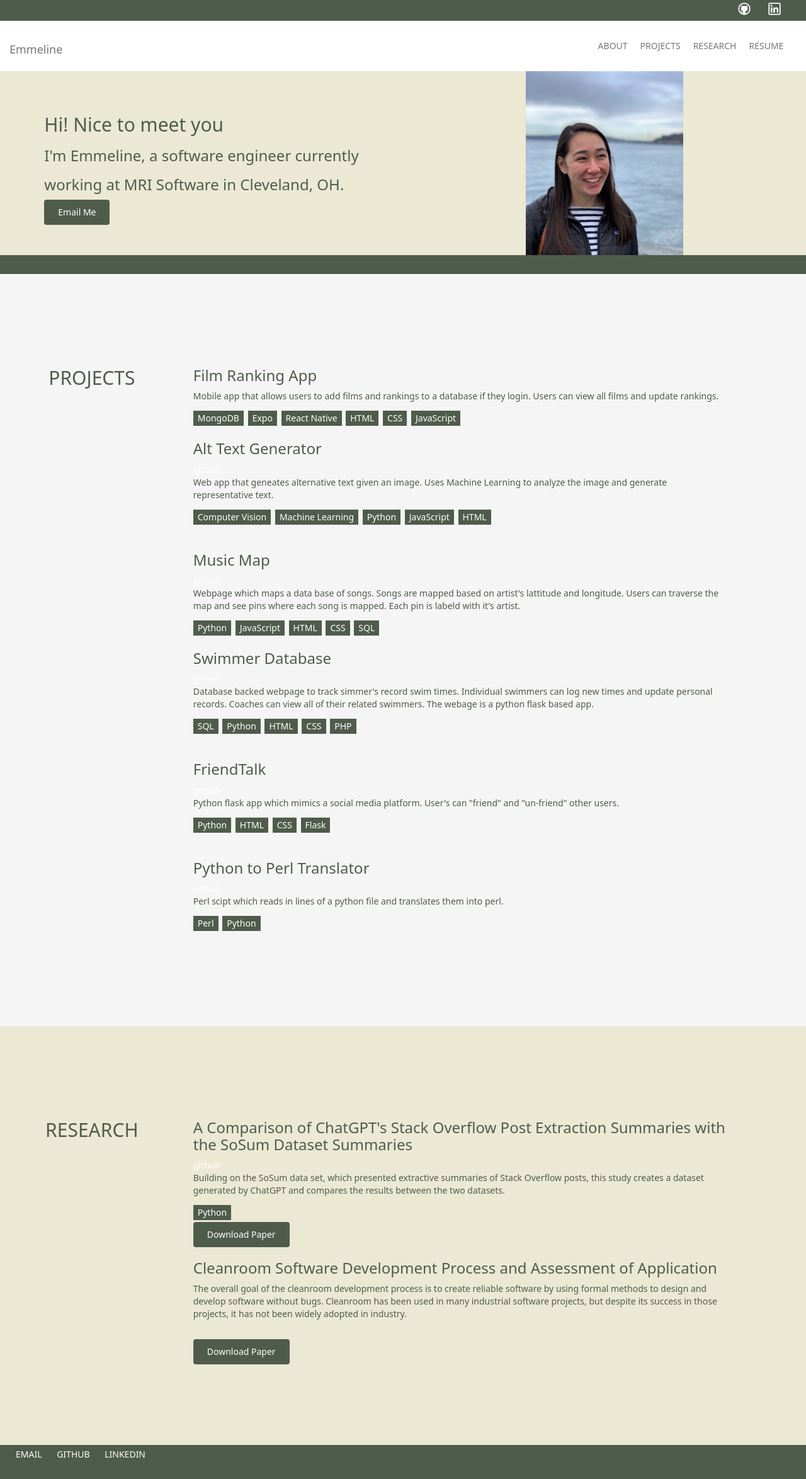
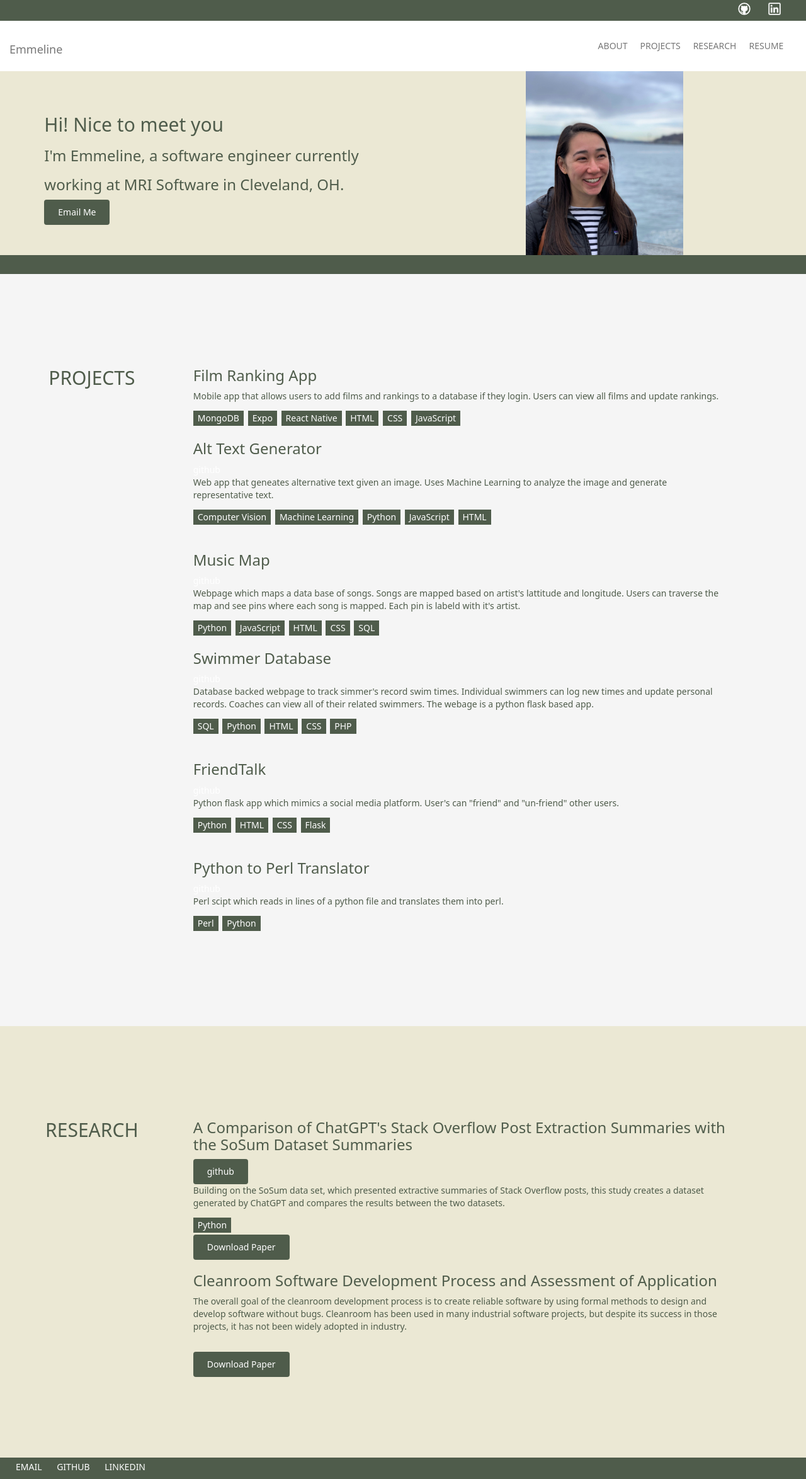
Before and after one commit to emmeline2/emmeline2.github.io, a Jekyll site: the page built from index.html, in a window 1280 px wide. Shown: the whole page at 63% size. Built offline with Jekyll 4.4.1, drawn with Linux system fonts in a browser that asks for light colours.

Commit message:
fix github button text

```diff
--- a/index.html
+++ b/index.html
@@ -103,7 +103,9 @@ title: Emmeline Pearson
 		</div>
 		<div class="col-sm-9">
 			<h3>A Comparison of ChatGPT's Stack Overflow Post Extraction Summaries with the SoSum Dataset Summaries</h3>
-			<a href="https://github.com/Software-Analytics-Drexel-University/emmeline-chatGPTSummaries">github</a>
+			<div class="resumeButton">
+				<a class="resumeBttnTxt" href="https://github.com/Software-Analytics-Drexel-University/emmeline-chatGPTSummaries">github</a>
+			</div>
 			<p> Building on the SoSum data set, which presented extractive summaries of Stack Overflow posts,
 				this study creates a dataset generated by ChatGPT and compares the results between the two datasets. </p>
 			<div class="languageCube">Python</div>
```
